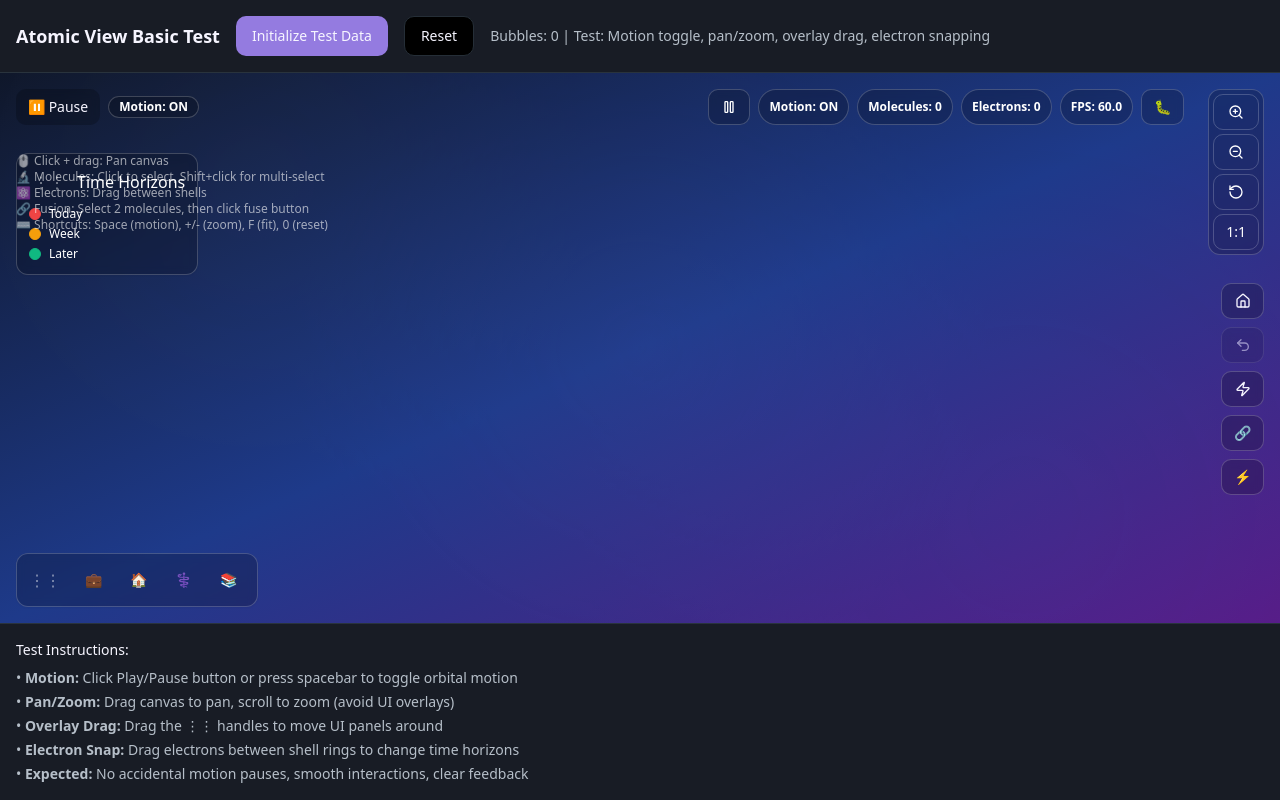
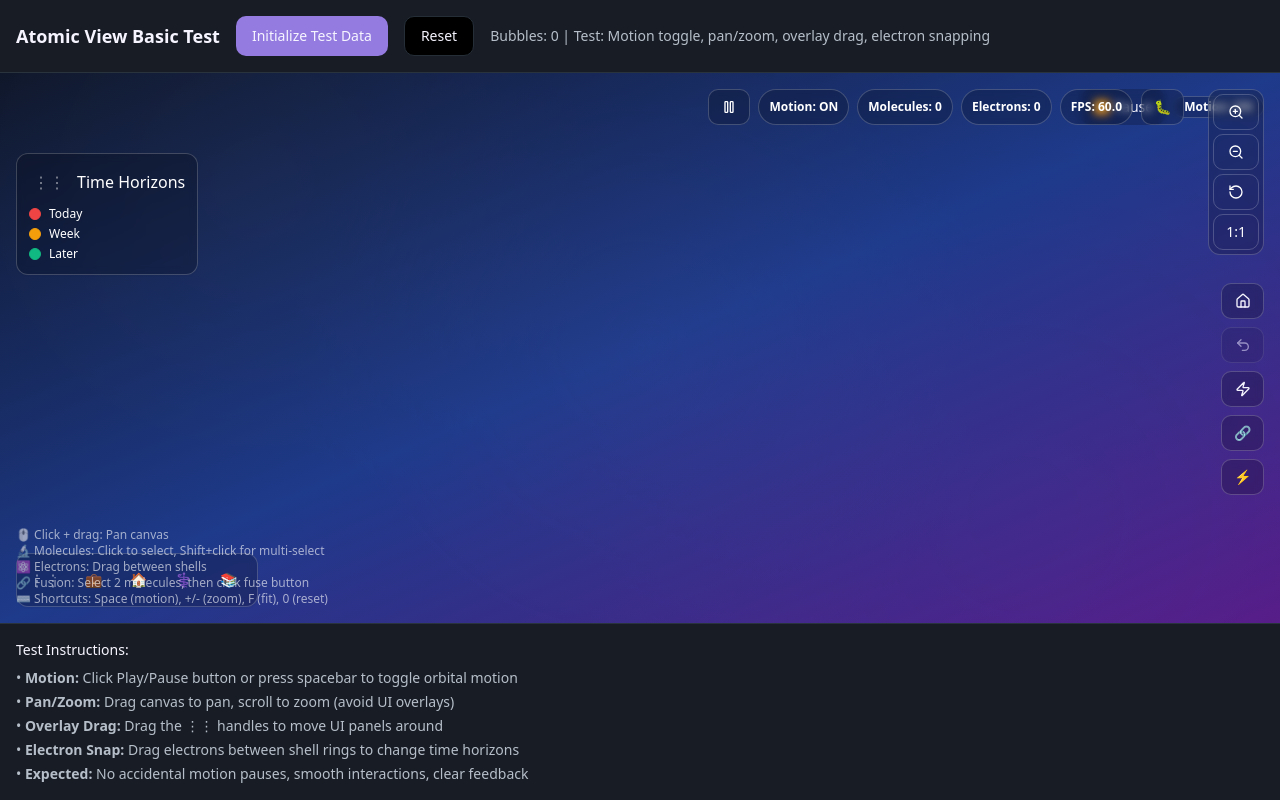
Before and after one commit to Liquidg10/bubble-whisper-stream, a React (Vite) app: page /dev/atomic-basic in a window 1280 px wide. Built offline with nearby package versions, Linux system fonts and the light colour scheme; the HTML template or start-up script is replaced by a standard one.

Commit message:
Fix overlapping UI in Atomic view
Reorganize AtomicRenderer layout to fix overlapping UI elements in the upper left corner. Motion controls are moved to the top-right, and interaction help text is repositioned to the bottom-left to prevent conflicts.

```diff
--- a/src/experimental/atomic/AtomicRenderer.tsx
+++ b/src/experimental/atomic/AtomicRenderer.tsx
@@ -931,7 +931,7 @@ export const AtomicRenderer: React.FC<AtomicRendererProps> = ({
       </div>
 
       {/* Motion controls */}
-      <div className="absolute top-4 left-4 z-10 flex items-center gap-2">
+      <div className="absolute top-4 right-4 z-10 flex items-center gap-2">
         <Button
           variant={motionEnabled ? "default" : "outline"}
           size="sm"
@@ -1327,7 +1327,7 @@ export const AtomicRenderer: React.FC<AtomicRendererProps> = ({
       {(() => {
         const selectedCount = atomicState.molecules.filter(mol => mol.selected).length;
         return selectedCount === 0 && (
-          <div className="absolute top-4 left-4 mt-16 text-white/60 text-xs max-w-xs">
+          <div className="absolute bottom-4 left-4 text-white/60 text-xs max-w-xs z-10">
             <div>🖱️ Click + drag: Pan canvas</div>
             <div>🔬 Molecules: Click to select, Shift+click for multi-select</div>
             <div>⚛️ Electrons: Drag between shells</div>
```
